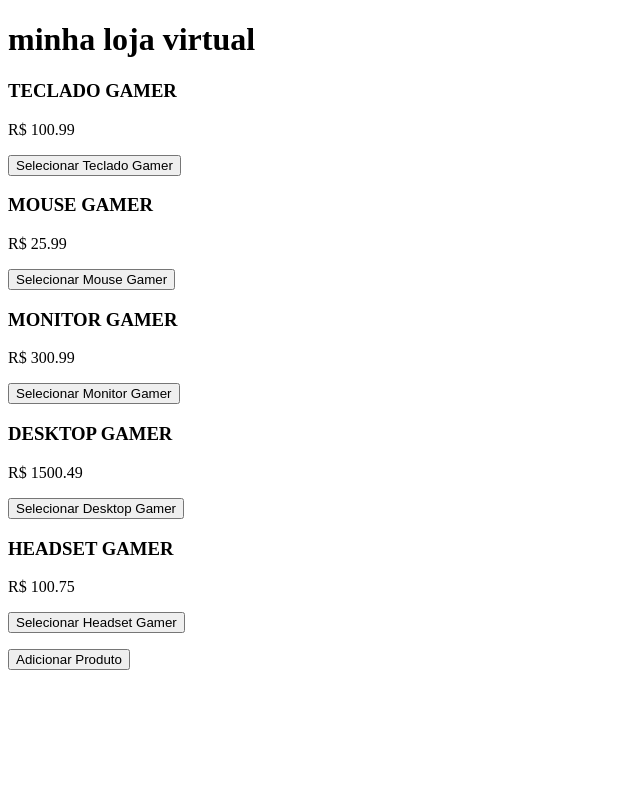
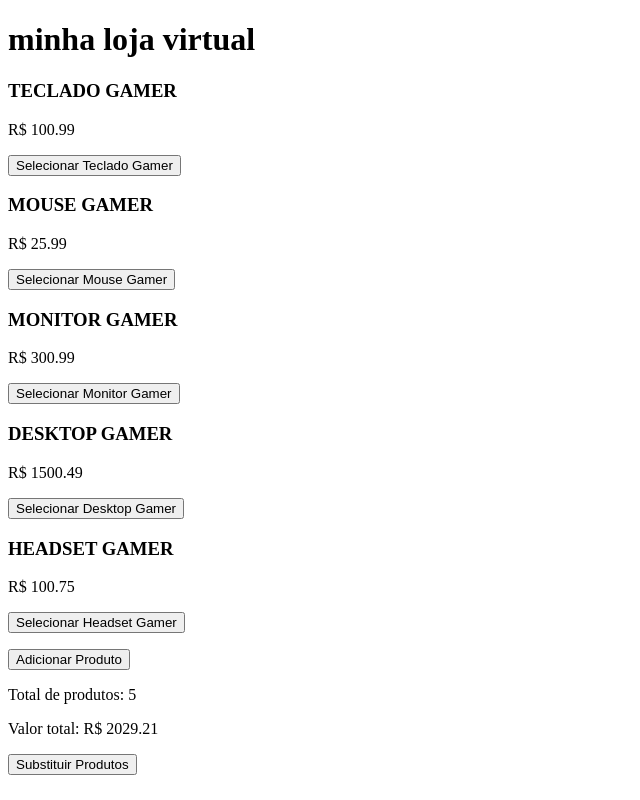
Before and after one commit to gabrielfariasferreira2008-del/e-commerce, an Angular app: page / in a window 1280 px wide. Shown: the whole page, without its empty margins (0-640 px from the left). Built offline with nearby package versions, Linux system fonts and the light colour scheme.

Commit message:
feat modificando o arquivo lista-produtos.html(Arroz Fazenda)

```diff
--- a/src/app/features/Produtos/lista-produtos/lista-produtos.html
+++ b/src/app/features/Produtos/lista-produtos/lista-produtos.html
@@ -7,4 +7,11 @@
     </app-produto>
 
 }
-<p><button (click)="adicionarProduto()">Adicionar Produto</button></p>
+<p><button (click)="adicionarProduto()">Adicionar Produto
+
+</button></p>
+
+<p>Total de produtos: {{ totalProdutos() }}</p>
+
+<p>Valor total: {{ valorTotal()|precoFormatado }}</p>
+<p><button (click)="subtituirProdutos()">Substituir Produtos</button></p>
--- a/src/app/features/Produtos/lista-produtos/lista-produtos.ts
+++ b/src/app/features/Produtos/lista-produtos/lista-produtos.ts
@@ -1,8 +1,10 @@
 import { Component, signal } from '@angular/core';
 import { Produto } from '../produto/produto';
+import{computed } from '@angular/core';
+import { PrecoFormatadoPipe } from '../../../shared/pipes/preco-formatado-pipe';
 @Component({
   selector: 'app-lista-produtos',
-  imports: [Produto],
+  imports: [Produto, PrecoFormatadoPipe],
   templateUrl: './lista-produtos.html',
   styleUrl: './lista-produtos.css',
 })
@@ -22,4 +24,13 @@ exibirProduto(nome: string) {
       ...ListaAtual, {nome: 'Sony PlayStation 5', preco: 100.99}
     ]);
   }
+  totalProdutos = computed(() => this.produtos().length);
+  valorTotal = computed(() => {
+    return this.produtos().reduce((total, item) => total + item.preco, 0);
+  });
+  subtituirProdutos() {
+    this.produtos.set([
+      { nome: 'Arroz Fazenda', preco: 400},
+    ]);
+  }
 }
```
